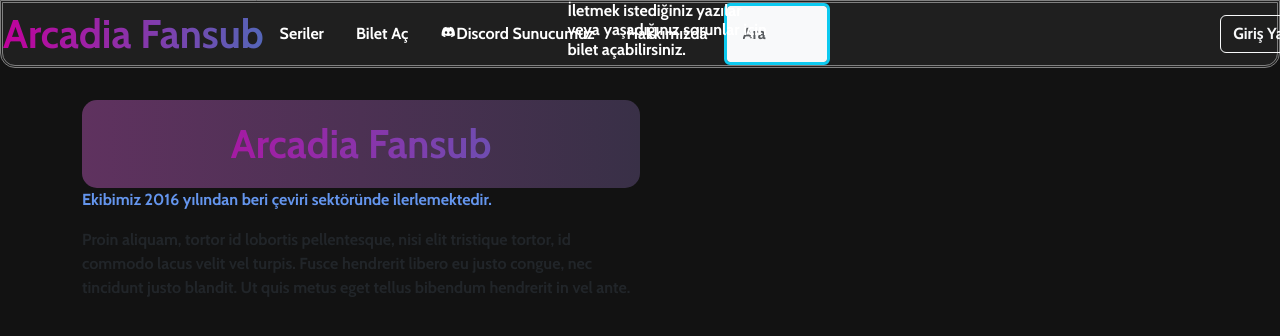
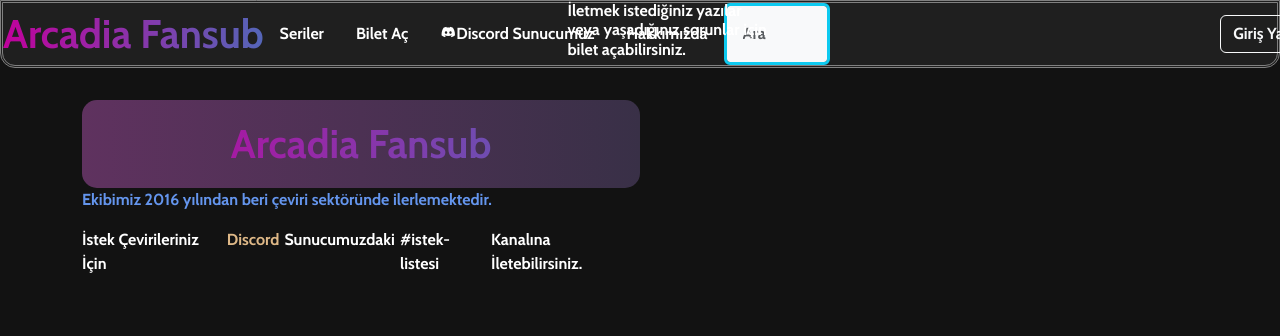
Before and after one commit to ExuviaeSubarashii/ArcadiaFansubClient, a SvelteKit app in the folder arcadia-fansub/: page /about in a window 1280 px wide. Shown: the top 336 px of the page. Built offline with nearby package versions, Linux system fonts and the light colour scheme.

Commit message:
styling changes

```diff
--- a/arcadia-fansub/src/routes/+layout.svelte
+++ b/arcadia-fansub/src/routes/+layout.svelte
@@ -10,8 +10,10 @@
 		ResetProperties();
 	});
 </script>
+{#key currentUser}
 
 {#key currentUser.isLoggedIn === true}
-	<HeaderComponent />
+<HeaderComponent />
+{/key}
 {/key}
 <slot />
--- a/arcadia-fansub/src/routes/about/+page.svelte
+++ b/arcadia-fansub/src/routes/about/+page.svelte
@@ -1,10 +1,8 @@
 <script>
+	import { browser } from '$app/environment';
+</script>
 
-	import { browser } from "$app/environment";
-
-</script>
 <div class="fullbody">
-
 	<section class="container mt-5">
 		<div class="row g-0">
 			<div class="col-lg-6">
@@ -14,18 +12,19 @@
 				<p style="color: cornflowerblue;">
 					Ekibimiz 2016 yılından beri çeviri sektöründe ilerlemektedir.
 				</p>
-                <p>
-                    Proin aliquam, tortor id lobortis pellentesque, nisi elit tristique tortor, id commodo lacus
-                    velit vel turpis. Fusce hendrerit libero eu justo congue, nec tincidunt justo blandit. Ut
-                    quis metus eget tellus bibendum hendrerit in vel ante.
-                </p>
+				<div style="display:flex; flex-direction:row; color:white; gap:5px;">
+					<p>İstek Çevirileriniz İçin</p>
+                    <a href="https://discord.gg/wHVPuuKSjR" style="text-decoration: none; color:burlywood">Discord</a>
+                    <p>Sunucumuzdaki</p>
+					<p> #istek-listesi</p>
+					<p> Kanalına İletebilirsiniz.</p>
+				</div>
 			</div>
 		</div>
 	</section>
 </div>
 
 <style>
-
 	header {
 		padding: 20px;
 		text-align: center;
@@ -39,6 +38,5 @@
 		color: transparent;
 		background-clip: text;
 		margin: 0;
-
 	}
 </style>
--- a/arcadia-fansub/src/routes/watch/[animename]/+page.svelte
+++ b/arcadia-fansub/src/routes/watch/[animename]/+page.svelte
@@ -29,9 +29,7 @@
 {#each episodedata as episode}
 	<div class="episode-group m-3">
 		<a href="/video/{episode.episodeId}" class="group-anchor" aria-current="true">
-			<div>
-				<h5 class="episode-information">{episode.animeName} - {episode.episodeNumber}. Bölüm</h5>
-			</div>
+			<h5 class="episode-information">{episode.animeName} - {episode.episodeNumber}. Bölüm</h5>
 		</a>
 	</div>
 {/each}
@@ -57,6 +55,7 @@
 	}
 	.episode-information {
 		color: #891b8c;
+		white-space:nowrap;
 	}
 	.information-card {
 		display: flex;
```
Also changed, not shown: arcadia-fansub/src/routes/video/[id]/+page.svelte (+7 -3 lines). Lines whose indentation alone changed are shown as unchanged.
